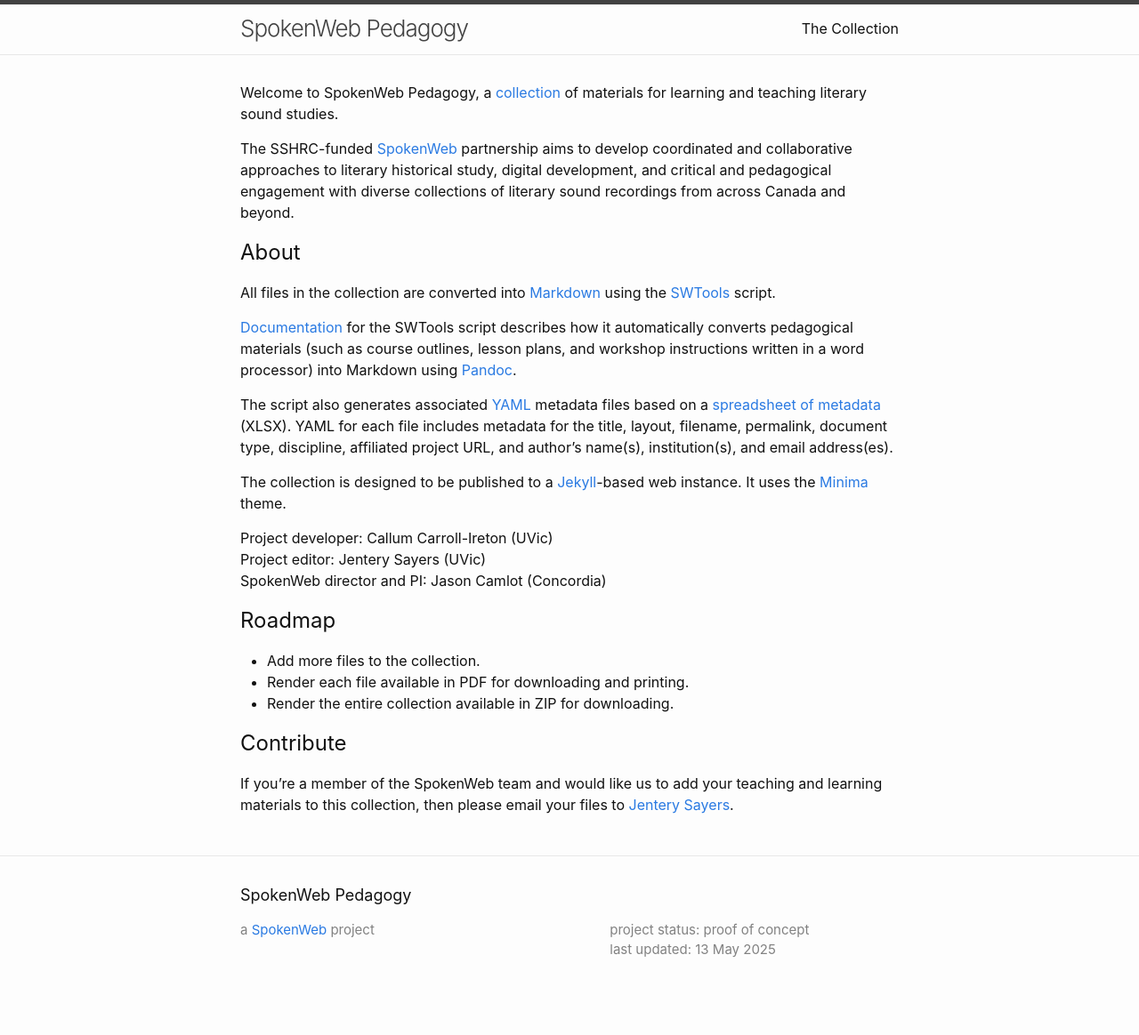
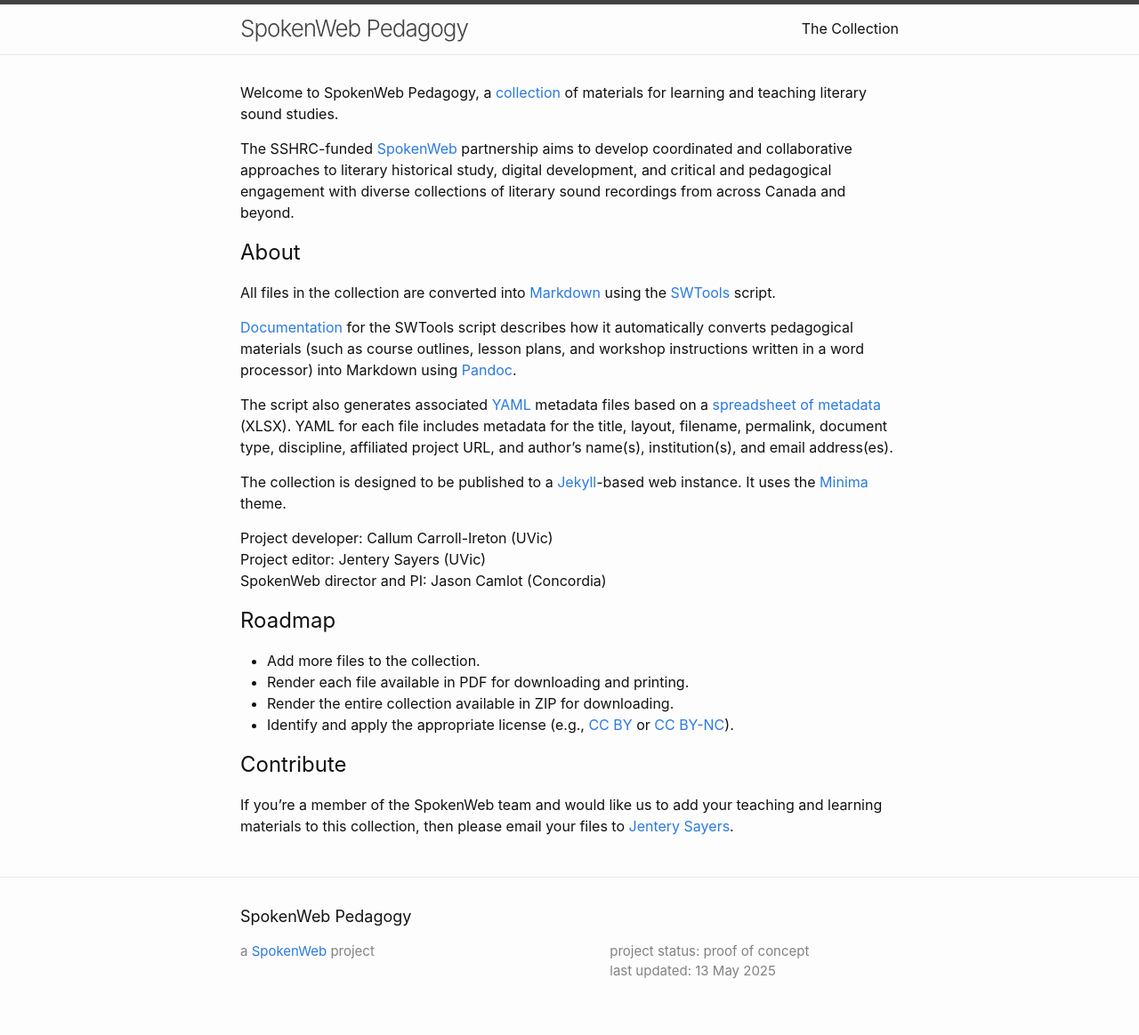
Before and after one commit to jentery/SWDemo, a Jekyll site: the page built from index.md, in a window 1280 px wide. Shown: the whole page at 89% size. Built offline with Jekyll 4.4.1, drawn with Linux system fonts in a browser that asks for light colours; before the commit the page ends 1140 px from its top, so only the background shows below that.

Commit message:
Update index.md

```diff
--- a/index.md
+++ b/index.md
@@ -30,6 +30,7 @@
 * Add more files to the collection.
 * Render each file available in PDF for downloading and printing.
 * Render the entire collection available in ZIP for downloading.
+* Identify and apply the appropriate license (e.g., [CC BY](https://creativecommons.org/licenses/by/4.0/) or [CC BY-NC](https://creativecommons.org/licenses/by-nc/4.0/)).
 
 ## Contribute
 
```
